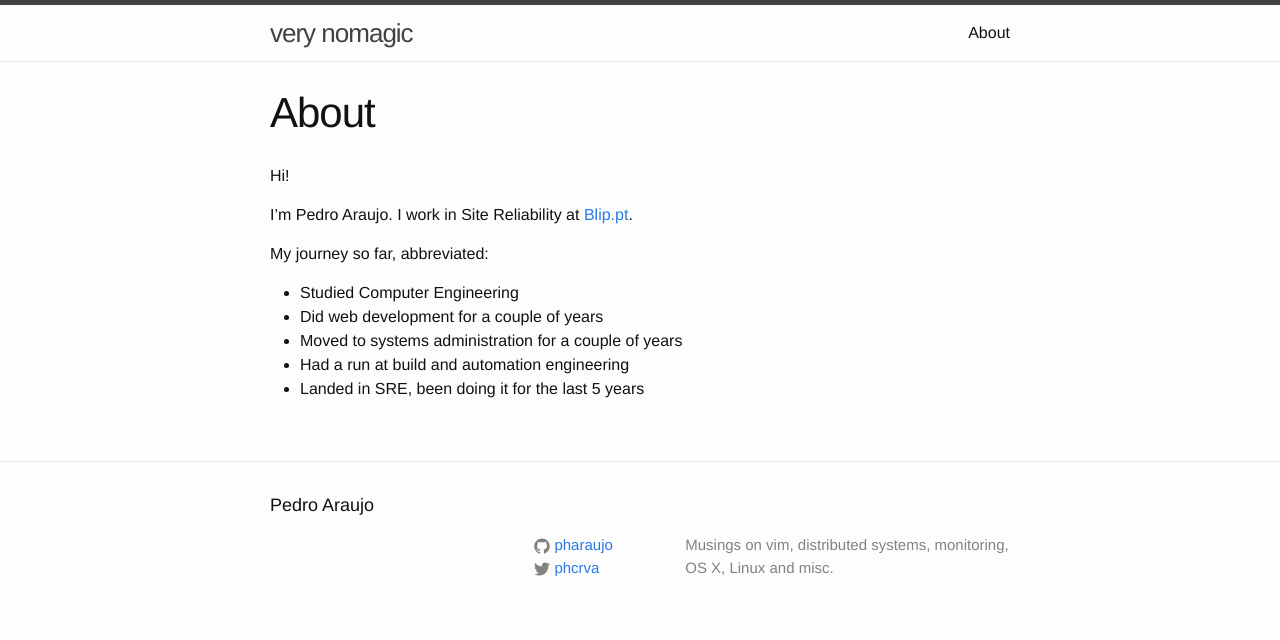
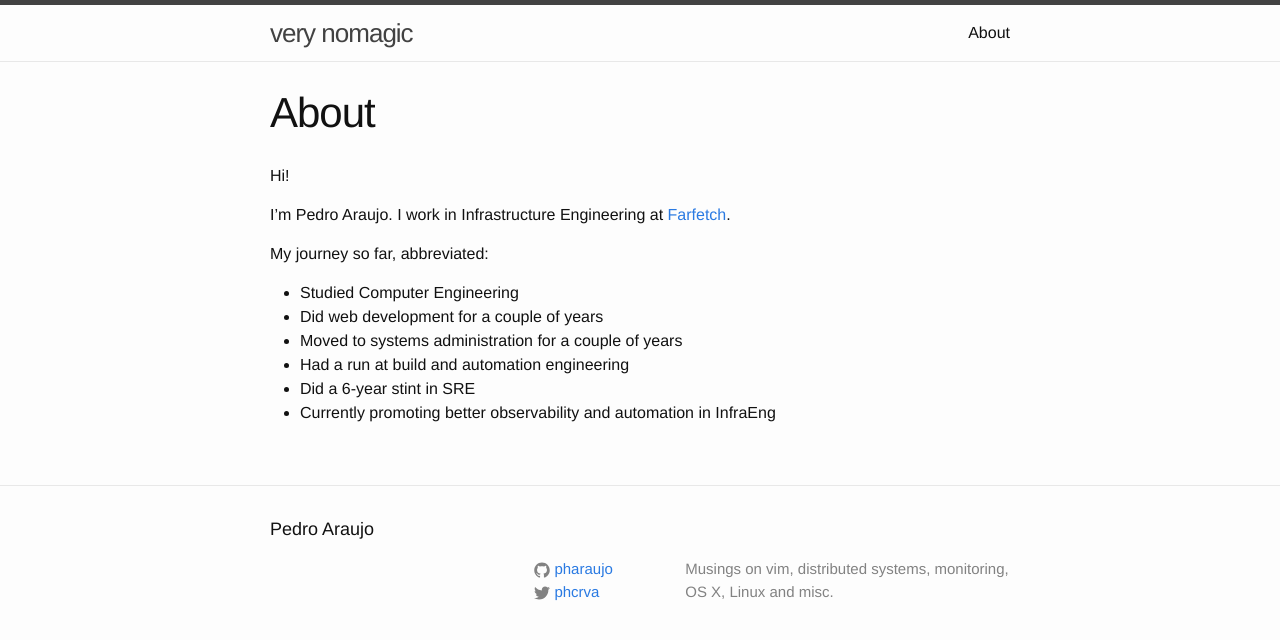
Before and after one commit to pharaujo/pharaujo.github.io, a Jekyll site: the page built from about.md, in a window 1280 px wide. Shown: the top 640 px of the page. Built offline with Jekyll 4.4.1, drawn with Linux system fonts in a browser that asks for light colours.

Commit message:
Update the about page

```diff
--- a/about.md
+++ b/about.md
@@ -6,7 +6,7 @@ permalink: /about/
 
 Hi!
 
-I'm Pedro Araujo. I work in Site Reliability at [Blip.pt](http://www.blip.pt).
+I'm Pedro Araujo. I work in Infrastructure Engineering at [Farfetch](https://www.farfetch.com).
 
 My journey so far, abbreviated:
 
@@ -14,4 +14,5 @@ My journey so far, abbreviated:
   - Did web development for a couple of years
   - Moved to systems administration for a couple of years
   - Had a run at build and automation engineering
-  - Landed in SRE, been doing it for the last 5 years
+  - Did a 6-year stint in SRE
+  - Currently promoting better observability and automation in InfraEng
```
